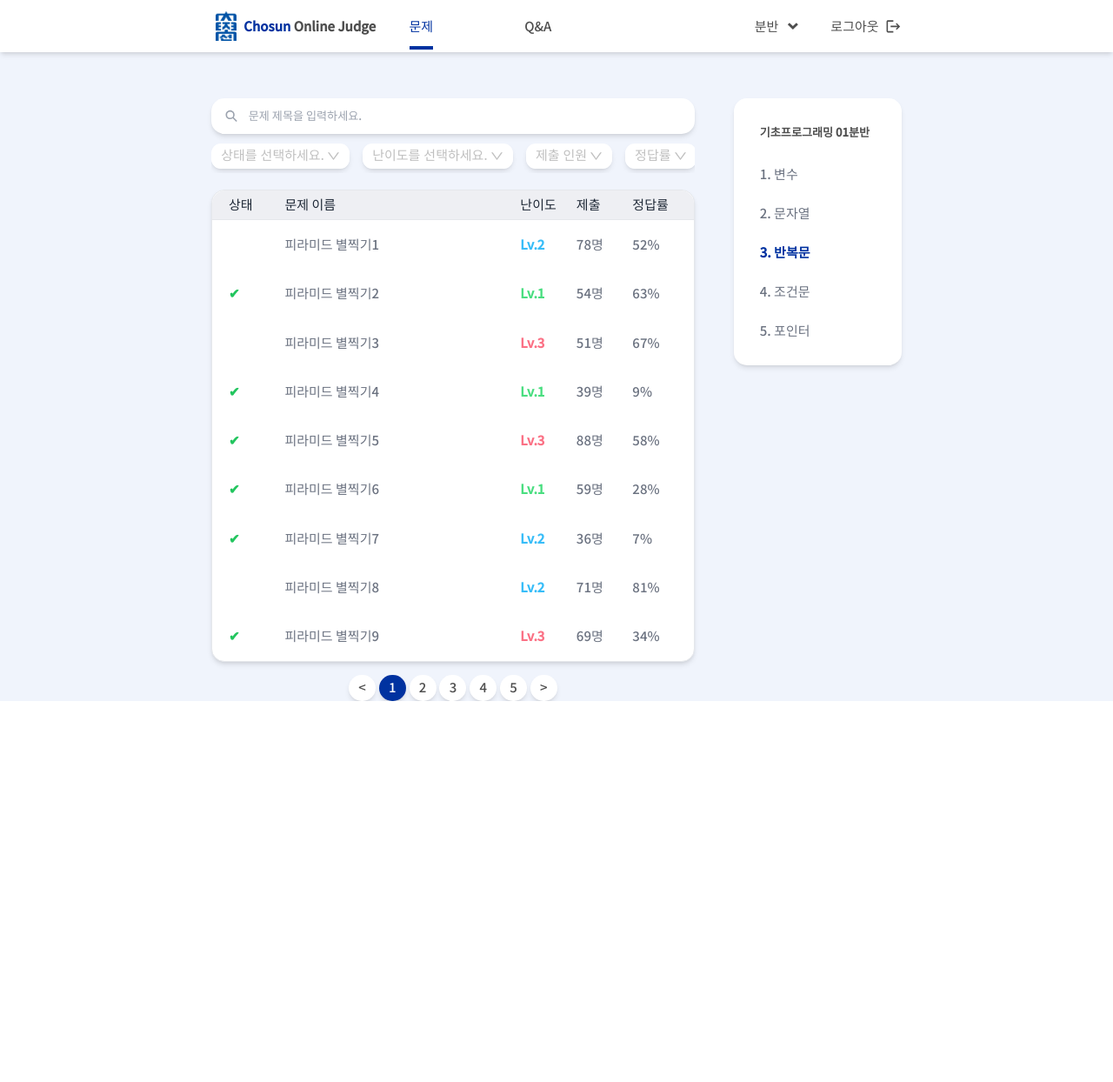
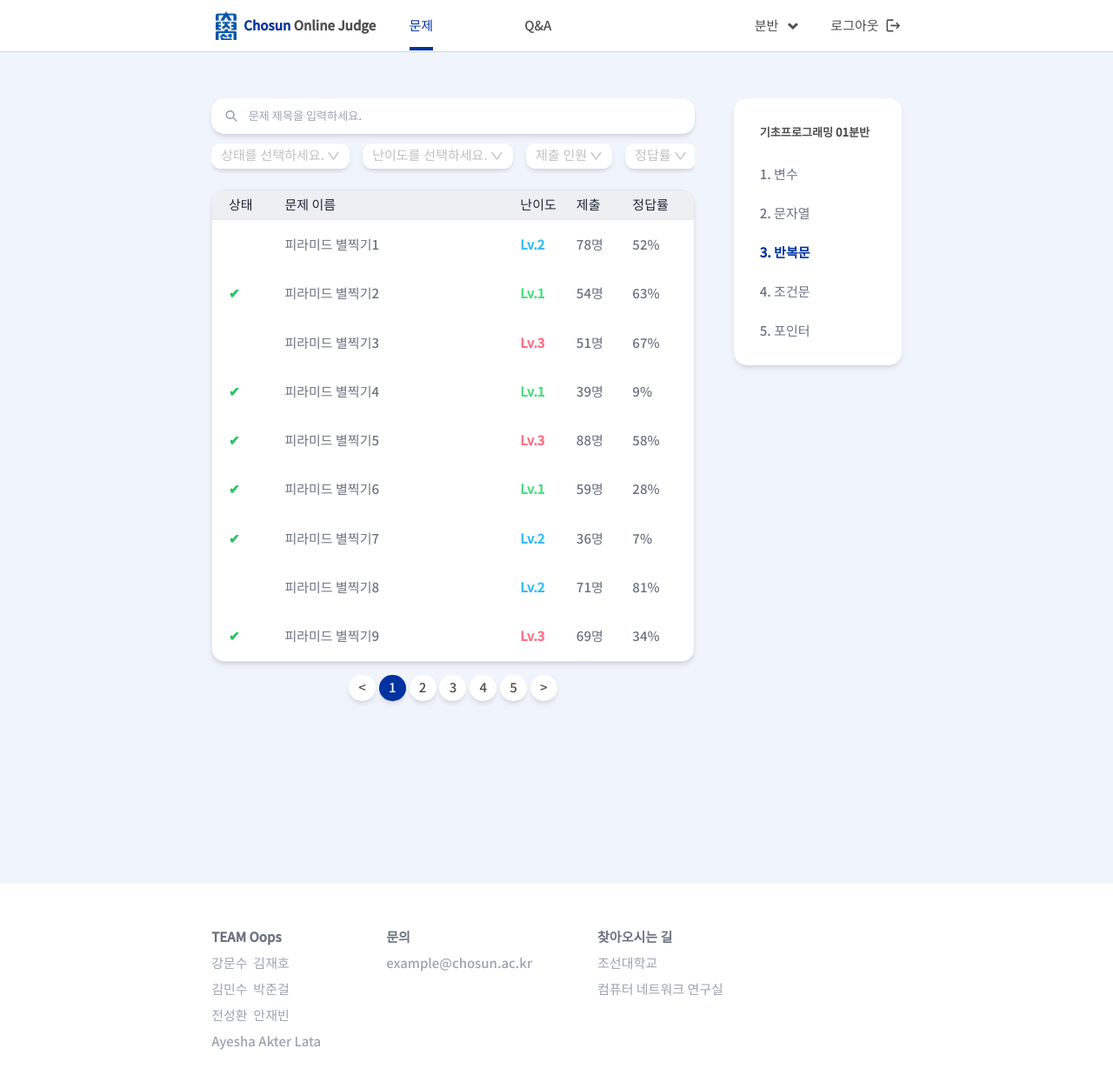
Before and after one commit to mmm7k/chosun-oj-demo, a Next.js app: page /student/problems in a window 1280 px wide. Shown: the top 1244 px of the page at 87% size. Before the commit the page ends 806 px from the top, so only its background shows below. Built offline with nearby package versions, Linux system fonts and the light colour scheme.

Commit message:
feat: layout footer, user profile

```diff
--- a/src/app/student/layout.tsx
+++ b/src/app/student/layout.tsx
@@ -1,3 +1,4 @@
+import Footer from '@/components/layout/student/Footer';
 import HeaderNav from '@/components/layout/student/HeaderNav';
 
 export default function StudentLayout({
@@ -6,9 +7,11 @@ export default function StudentLayout({
   children: React.ReactNode;
 }>) {
   return (
-    <div className="bg-[#f0f4fc] flex flex-col min-w-screen min-h-[100dvh]">
+    // <div className="bg-[#f0f4fc] flex flex-col min-w-screen min-h-[100dvh]">
+    <div className=" flex flex-col min-w-screen min-h-[100dvh]">
       <HeaderNav />
       {children}
+      <Footer />
     </div>
   );
 }
--- a/src/app/student/page.tsx
+++ b/src/app/student/page.tsx
@@ -20,6 +20,7 @@ import Slider from 'react-slick';
 import 'slick-carousel/slick/slick.css';
 import 'slick-carousel/slick/slick-theme.css';
 import Image from 'next/image';
+import { FaUserGraduate } from 'react-icons/fa6';
 
 ChartJS.register(
   ArcElement,
@@ -34,11 +35,11 @@ export default function StudentMain() {
   const settings = {
     dots: true,
     infinite: true,
-    speed: 2000,
+    speed: 1000,
     slidesToShow: 1,
     slidesToScroll: 1,
     autoplay: true,
-    autoplaySpeed: 4000,
+    autoplaySpeed: 3500,
     arrows: false,
     fade: true,
     waitForAnimate: false,
@@ -218,7 +219,7 @@ export default function StudentMain() {
   }, [radarData]);
 
   return (
-    <div className="w-full flex flex-col items-center  gap-12 justify-center">
+    <div className=" w-full flex flex-col items-center mb-36  gap-12 justify-center">
       {/* 배너 캐러셀 */}
       <section className="w-screen h-96 bg-black">
         <Slider {...settings} className="w-full h-full text-white">
@@ -299,28 +300,45 @@ export default function StudentMain() {
           </div>
         </Slider>
       </section>
-      <section className=" bg-white shadow-md rounded-2xl w-[64%] pt-10 pb-10 sm:pb-0 sm:pt-10 flex flex-col sm:flex-row items-center justify-between px-[1%] lg:px-[5%]">
-        {/* 스탯과 랭크 카드 */}
-        <div className=" flex flex-col sm:flex-row items-center text-secondary mb-0 sm:mb-10">
+      <section className="w-[90%] lg:w-[62%] flex flex-col sm:flex-row space-x-0 sm:space-x-12 space-y-12 sm:space-y-0">
+        {/* 왼쪽 섹션 유저 프로필 */}
+        <div className="w-[100%] sm:w-[25%] flex flex-col justify-center items-center py-10 px-10 border border-gray-300 rounded-xl space-y-1  text-gray-700">
+          <FaUserGraduate className="text-primary text-[4rem] mb-2" />
+          <span className="font-semibold text-xl">김민수</span>
+          <span className=" text-lg">Developer</span>
+          <div>
+            <span className="font-semibold">Major : </span> 컴퓨터 공학과
+          </div>
+          <div>
+            <span className="font-semibold">ID : </span> 20214931
+          </div>
+        </div>
+        {/* 오른쪽 섹션 랭크,잔디 */}
+        <div className="flex-1 flex flex-col sm:flex-row items-center justify-between  py-10 px-10 sm:px-1 md:px-10 lg:px-1 2xl:px-10 border border-gray-300 rounded-xl">
+          {/* 랭크와 스텟 */}
+          <div className="flex-1 flex flex-col items-center sm:flex-row  ">
             <BiSolidAward
-            className={`text-[10rem] lg:text-[13rem] animate-pulse mb-5 sm:mb-0`}
+              className={`text-[12rem] sm:text-[9rem] lg:text-[10rem] xl:text-[11rem] 2xl:text-[13rem] animate-pulse mb-5 sm:mb-0`}
               style={{ color: rankColor }}
             />
-          <div className="ml-0 sm:ml-4 flex flex-col justify-center items-start text-gray-600 space-y-3 mb-5 sm:mb-0">
-            <span className="text-lg lg:text-xl 2xl:text-2xl font-semibold">
-              <span>Rank:</span> <span className="text-gray-900 ">{rank}</span>
+            <div className="ml-0 sm:ml-0 lg:ml-3 flex flex-col justify-center items-start text-gray-600 space-y-3 mb-5 sm:mb-0">
+              <span className=" lg:text-lg  2xl:text-xl font-semibold">
+                <span>Rank:</span>
+                <span className="text-gray-900 ">{rank}</span>
               </span>
-            <div className="text-sm lg:text-lg">
+              <div className="text-xs lg:text-base">
                 <span> 🌱 Total Grass: </span>
-              <span className="font-semibold text-gray-900">{totalGrass}</span>
+                <span className="font-semibold text-gray-900">
+                  {totalGrass}
+                </span>
               </div>
-            <div className="text-sm lg:text-lg">
+              <div className="text-xs lg:text-base">
                 <span> ⭐ Most Solved Level: </span>
                 <span className="font-semibold text-gray-900">
                   {highestLevel}
                 </span>
               </div>
-            <div className="text-sm lg:text-lg">
+              <div className="text-xs lg:text-base">
                 <span>🏷️ Most Solved Tag: </span>
                 <span className="font-semibold text-gray-900">
                   {mostSolvedTag}
@@ -330,7 +348,7 @@ export default function StudentMain() {
           </div>
 
           {/* 잔디심기 */}
-        <div className="w-[80%] sm:w-[33%] lg:w-[30%] mr-[5%] 2xl:mr-[10%] mb-0 sm:mb-5 lg:mb-0 relative">
+          <div className="w-[50%] sm:w-[33%] lg:w-[35%] mr-1 relative">
             <CalendarHeatmap
               startDate={
                 new Date(
@@ -360,8 +378,9 @@ export default function StudentMain() {
               <span>More</span>
             </div>
           </div>
+        </div>
       </section>
-      <section className="bg-white shadow-md rounded-2xl w-[64%] py-10 flex-col">
+      <section className="border border-gray-300 rounded-xl w-[90%] lg:w-[62%] py-10 flex-col">
         <p className="text-lg font-semibold text-secondary pl-9 mb-7 flex items-center">
           <PiRanking className="text-2xl mr-1 mt-[0.18rem] " />
 
@@ -413,7 +432,7 @@ export default function StudentMain() {
           </div>
         </div>
       </section>
-      <section className="bg-white shadow-md rounded-2xl w-[64%] py-10 flex-col">
+      <section className="border border-gray-300 rounded-xl w-[90%] lg:w-[62%] py-10 flex-col">
         <p className="text-lg font-semibold text-secondary pl-9 mb-7 flex items-center">
           <FaCodeBranch className="text-xl mr-1 mt-[0.18rem]" />
           <span>알고리즘 분포</span>
--- a/src/app/student/problems/page.tsx
+++ b/src/app/student/problems/page.tsx
@@ -3,10 +3,10 @@ import ProblemList from '@/components/student/problems/ProblemList';
 
 export default function Problems() {
   return (
-    <div className="w-full flex flex-col lg:flex-row items-center lg:items-start justify-center text-secondary">
+    <div className="bg-[#f0f4fc] w-full flex flex-col lg:flex-row items-center lg:items-start justify-center text-secondary">
       {/* lg 이하에서 카테고리(aside bar 대체) */}
       <MobileCategory />
-      <div className="w-[90%] lg:w-[62%] flex gap-0 lg:gap-12 pt-14 items-start pb-14 sm:pb-0">
+      <div className="w-[90%] lg:w-[62%] flex gap-0 lg:gap-12 pt-14 items-start mb-56">
         <ProblemList />
         {/* lg: 이상일때 aside bar  */}
         <aside className="hidden lg:block flex-1  p-8 text-sm bg-white shadow-md rounded-2xl ">
--- a/src/app/student/questions/page.tsx
+++ b/src/app/student/questions/page.tsx
@@ -13,9 +13,9 @@ export default function Questions() {
   const [isMenuOpen, setIsMenuOpen] = useState(false);
   const questionsList: number[] = [1, 2, 3, 4, 5];
   return (
-    <div className="w-full flex  flex-col lg:flex-row  items-center lg:items-start justify-center text-secondary ">
+    <div className="bg-[#f0f4fc] w-full flex  flex-col lg:flex-row  items-center lg:items-start justify-center text-secondary ">
       {/* lg 이하에서 카테고리 메뉴 */}
-      <div className="block lg:hidden bg-white w-full">
+      <div className="block lg:hidden bg-white w-full ">
         <div
           className="flex justify-center items-center cursor-pointer py-4 border-[1.5px] border-gray-200 "
           onClick={() => setIsMenuOpen(!isMenuOpen)} // 클릭 시 메뉴 열기/닫기 토글
@@ -54,7 +54,7 @@ export default function Questions() {
           </ul>
         </div>
       </div>
-      <div className="w-[90%] lg:w-[62%] flex gap-0 lg:gap-12 pt-14 items-start pb-14 sm:pb-0">
+      <div className="w-[90%] lg:w-[62%] flex gap-0 lg:gap-12 pt-14 items-start mb-56 ">
         {/* left */}
         <main className="w-full lg:w-[70%]">
           {/* 검색 */}
--- /dev/null
+++ b/src/components/layout/student/Footer.tsx
@@ -0,0 +1,22 @@
+export default function Footer() {
+  return (
+    <footer className="h-72 w-full px-[10%] lg:px-[19%] bg-white text-sm text-gray-400 pt-14 flex flex-col sm:flex-row space-y-5 sm:space-y-0 sm:space-x-20 ">
+      <div className="flex flex-col space-y-3">
+        <span className="text-gray-500 font-semibold">TEAM Oops</span>
+        <span>강문수&nbsp;&nbsp;김재호</span>
+        <span>김민수&nbsp;&nbsp;박준걸</span>
+        <span>전성환&nbsp;&nbsp;안재빈</span>
+        <span>Ayesha Akter Lata</span>
+      </div>
+      <div className="flex flex-col space-y-3">
+        <span className="text-gray-500 font-semibold">문의</span>
+        <span>example@chosun.ac.kr</span>
+      </div>
+      <div className="flex flex-col space-y-3">
+        <span className="text-gray-500 font-semibold">찾아오시는 길</span>
+        <span>조선대학교</span>
+        <span>컴퓨터 네트워크 연구실</span>
+      </div>
+    </footer>
+  );
+}
--- a/src/components/layout/student/HeaderNav.tsx
+++ b/src/components/layout/student/HeaderNav.tsx
@@ -22,7 +22,7 @@ export default function HeaderNav() {
   const isSelectClassPage = pathname === '/student/selectclass';
 
   return (
-    <nav className="min-w-screen h-20 lg:h-16 bg-white text-secondary shadow-md flex justify-center">
+    <nav className="min-w-screen h-20 lg:h-16 bg-white text-secondary border-b border-gray-300 flex justify-center">
       <div className="w-[90%] md:[90%] lg:w-[62%] h-full flex justify-between items-center">
         {/* 로고 */}
         {/* <section className="flex items-center text-lg font-semibold"> */}
@@ -60,7 +60,7 @@ export default function HeaderNav() {
                 className={`cursor-pointer transition ${
                   // pathname === `${classPath}/problems`
                   pathname === '/student/problems'
-                    ? 'text-primary border-b-4 border-primary pb-[0.9rem] hover:text-primaryHover hover:border-primaryHover'
+                    ? 'text-primary border-b-4 border-primary pb-[1rem] hover:text-primaryHover hover:border-primaryHover'
                     : 'hover:text-secondaryHover'
                 }`}
               >
@@ -84,7 +84,7 @@ export default function HeaderNav() {
                 className={`cursor-pointer transition ${
                   // pathname === `${classPath}/questions`
                   pathname === '/student/questions'
-                    ? 'text-primary border-b-4 border-primary pb-[0.9rem] hover:text-primaryHover hover:border-primaryHover'
+                    ? 'text-primary border-b-4 border-primary pb-[1rem] hover:text-primaryHover hover:border-primaryHover'
                     : 'hover:text-secondaryHover'
                 }`}
               >
```
Lines whose indentation alone changed are shown as unchanged.
